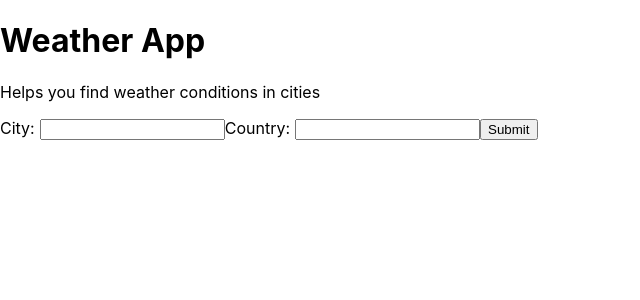
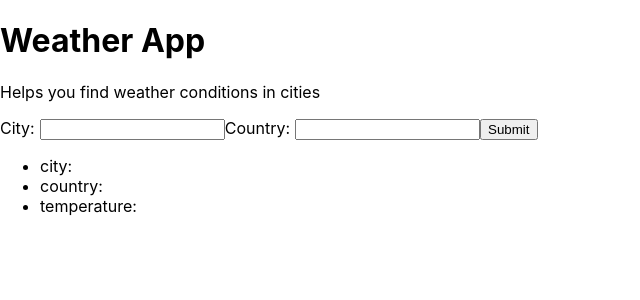
Before and after one commit to K-Tsai/Weather-App-, a React (Create React App) app: page / in a window 1280 px wide. Shown: the top 300 px of the page, without its empty margins (0-640 px from the left). Built offline with nearby package versions, Linux system fonts and the light colour scheme.

Commit message:
changed some components

```diff
--- a/src/App.js
+++ b/src/App.js
@@ -2,9 +2,10 @@ import React from 'react';
 import './App.css';
 import Form from './Components/Form.js';
 import  Titles from'./Components/Titles.js';
-//import Weather from './Components/Weather.js';
+import Weather from './Components/Weather.js';
 
 const Api_Key = '39ff9f318bd59dd1bb978e51622ce4c5';
+
 class App extends React.Component {
   constructor(props) {
     super(props);
@@ -21,7 +22,7 @@ class App extends React.Component {
   }
 
   getWeather = async (e) => {
-    const {city, country} = e.event.target;
+    const {city, country} = e.target.value
     e.preventDefault();
     await fetch(`http://api.openweathermap.org/data/2.5/weather?q=${city},${country}&APPID=${Api_Key}`)
     .then(res => res.json())
@@ -31,7 +32,7 @@ class App extends React.Component {
           isLoaded: true,
           city: result.name,
           country: result.sys.country,
-          //temperature: result.main.temp,
+          temperature: result.main.temp,
           //humidity: result.main.humidity,
           //description: result.weather.description,
         });
@@ -50,12 +51,15 @@ class App extends React.Component {
     return (
       <div>
         <Titles/>
-        <Form loadWeather = {this.getWeather}/>
-        {/*<Weather
+        <Form
+        loadWeather = {this.getWeather}
+        onClick= {this.onClick}
+        />
+        <Weather
         city = {this.state.city}
-        country = {this.state.country} />*/}
-        <p>{this.state.city}</p>
-        <p>{this.state.country}</p>
+        country = {this.state.country}
+        temperature = {this.state.temperature}
+        />
       </div>
     )
   }
--- a/src/Components/Weather.js
+++ b/src/Components/Weather.js
@@ -2,9 +2,13 @@ import React from 'react';
 
 class Weather extends React.Component {
   render() {
-      return (
-        <li> city: {this.props.city}</li>
-      )
+    return (
+			<ul>
+      	<li> city: {this.props.city}</li>
+				<li> country: {this.props.country}</li>
+				<li> temperature: {this.props.temperature}</li>
+			</ul>
+    )
   }
 }
 
```
Also changed, not shown: src/Components/Form.js (+14 -3 lines), src/Components/Form.css (line endings or trailing spaces).
